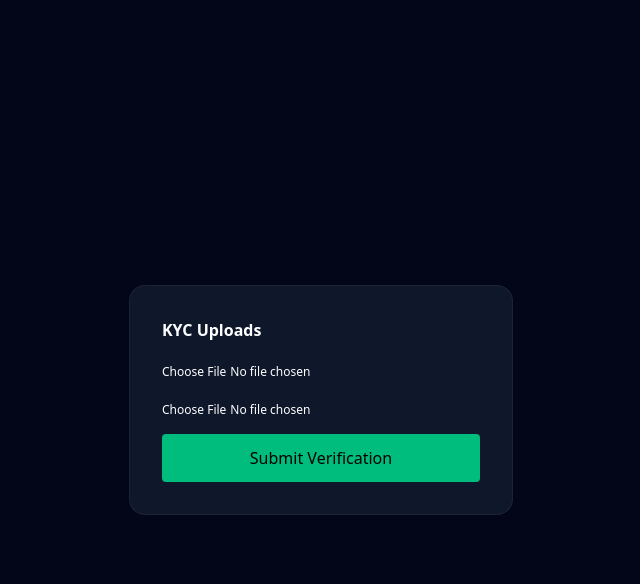
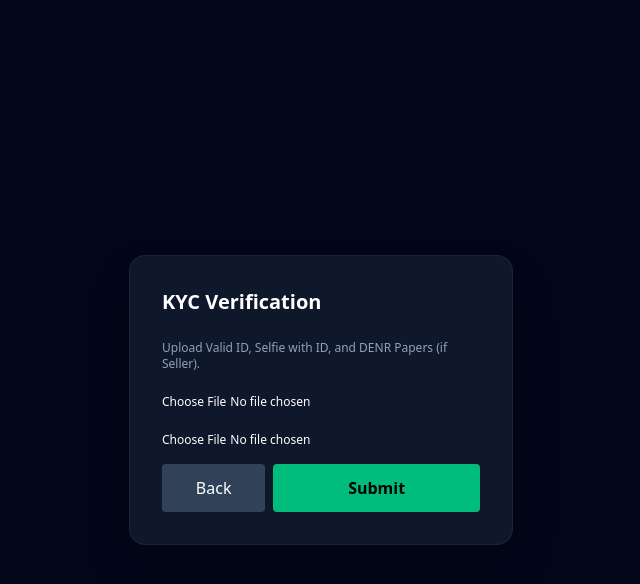
Before and after one commit to rendhelluzara19-svg/exo-domain, a React (Vite) app: page / in a window 1280 px wide. Both pictures are taken after a click on the button "Next". Shown: the top 584 px of the page, without its empty margins (319-959 px from the left). Built offline with nearby package versions, Linux system fonts and the light colour scheme.

Commit message:
Update AuthPage.tsx

```diff
--- a/src/pages/AuthPage.tsx
+++ b/src/pages/AuthPage.tsx
@@ -3,48 +3,50 @@ import { useApp } from '@/context/AppContext';
 import { ShieldAlert } from 'lucide-react';
 
 export function AuthPage() {
-  const { registerUser, users, setCurrentUser } = useApp();
+  const { registerUser } = useApp();
   const [step, setStep] = useState(1);
-  const [formData, setFormData] = useState({
-    email: '', password: '', role: 'BUYER', hasDenr: false
-  });
+  const [formData, setFormData] = useState({ role: 'BUYER', email: '', password: '' });
   const [isLoading, setIsLoading] = useState(false);
 
   const handleRegister = async () => {
     setIsLoading(true);
     try {
       await registerUser({ ...formData, status: 'PENDING_VERIFICATION' });
-      alert("Submitted for verification!");
+      alert("Registration submitted! Pending approval.");
       window.location.href = '/';
-    } catch (err) { alert("Error."); }
+    } catch (err) { alert("Error submitting."); }
     finally { setIsLoading(false); }
   };
 
   return (
-    <div className="min-h-screen bg-slate-950 flex flex-col items-center justify-center p-4">
-      <div className="w-full max-w-sm bg-slate-900 p-8 rounded-2xl border border-white/5">
-        <h2 className="text-white font-bold mb-4">{step === 1 ? "Account Type" : "KYC Uploads"}</h2>
+    <div className="min-h-screen bg-slate-950 flex items-center justify-center p-4">
+      <div className="w-full max-w-sm bg-slate-900 p-8 rounded-2xl border border-white/5 shadow-2xl">
+        <h1 className="text-xl font-bold text-white mb-6">
+          {step === 1 ? "Account Setup" : "KYC Verification"}
+        </h1>
 
-        {step === 1 && (
+        {step === 1 ? (
           <div className="space-y-4">
+            <input type="email" placeholder="Email" className="w-full p-3 bg-slate-800 rounded text-white" onChange={e => setFormData({...formData, email: e.target.value})} />
+            <input type="password" placeholder="Password" className="w-full p-3 bg-slate-800 rounded text-white" onChange={e => setFormData({...formData, password: e.target.value})} />
             <select className="w-full p-3 bg-slate-800 text-white rounded" onChange={e => setFormData({...formData, role: e.target.value})}>
               <option value="BUYER">Buyer</option>
               <option value="SELLER">Seller</option>
             </select>
-            <button onClick={() => setStep(2)} className="w-full bg-emerald-500 py-3 rounded">Next</button>
+            <button onClick={() => setStep(2)} className="w-full bg-emerald-500 py-3 rounded font-bold">Next</button>
           </div>
-        )}
-
-        {step === 2 && (
+        ) : (
           <div className="space-y-4">
+            <p className="text-xs text-slate-400">Upload Valid ID, Selfie with ID, and DENR Papers (if Seller).</p>
             <input type="file" className="w-full text-white text-xs" />
             <input type="file" className="w-full text-white text-xs" />
-            {formData.role === 'SELLER' && (
-              <input type="file" className="w-full text-white text-xs" placeholder="DENR Papers" />
-            )}
-            <button onClick={handleRegister} disabled={isLoading} className="w-full bg-emerald-500 py-3 rounded">
-              {isLoading ? "Submitting..." : "Submit Verification"}
-            </button>
+            {formData.role === 'SELLER' && <input type="file" className="w-full text-white text-xs" placeholder="DENR Paper" />}
+            <div className="flex gap-2">
+              <button onClick={() => setStep(1)} className="w-1/3 bg-slate-700 py-3 rounded text-white">Back</button>
+              <button onClick={handleRegister} disabled={isLoading} className="w-2/3 bg-emerald-500 py-3 rounded font-bold">
+                {isLoading ? "Submitting..." : "Submit"}
+              </button>
+            </div>
           </div>
         )}
       </div>
```
